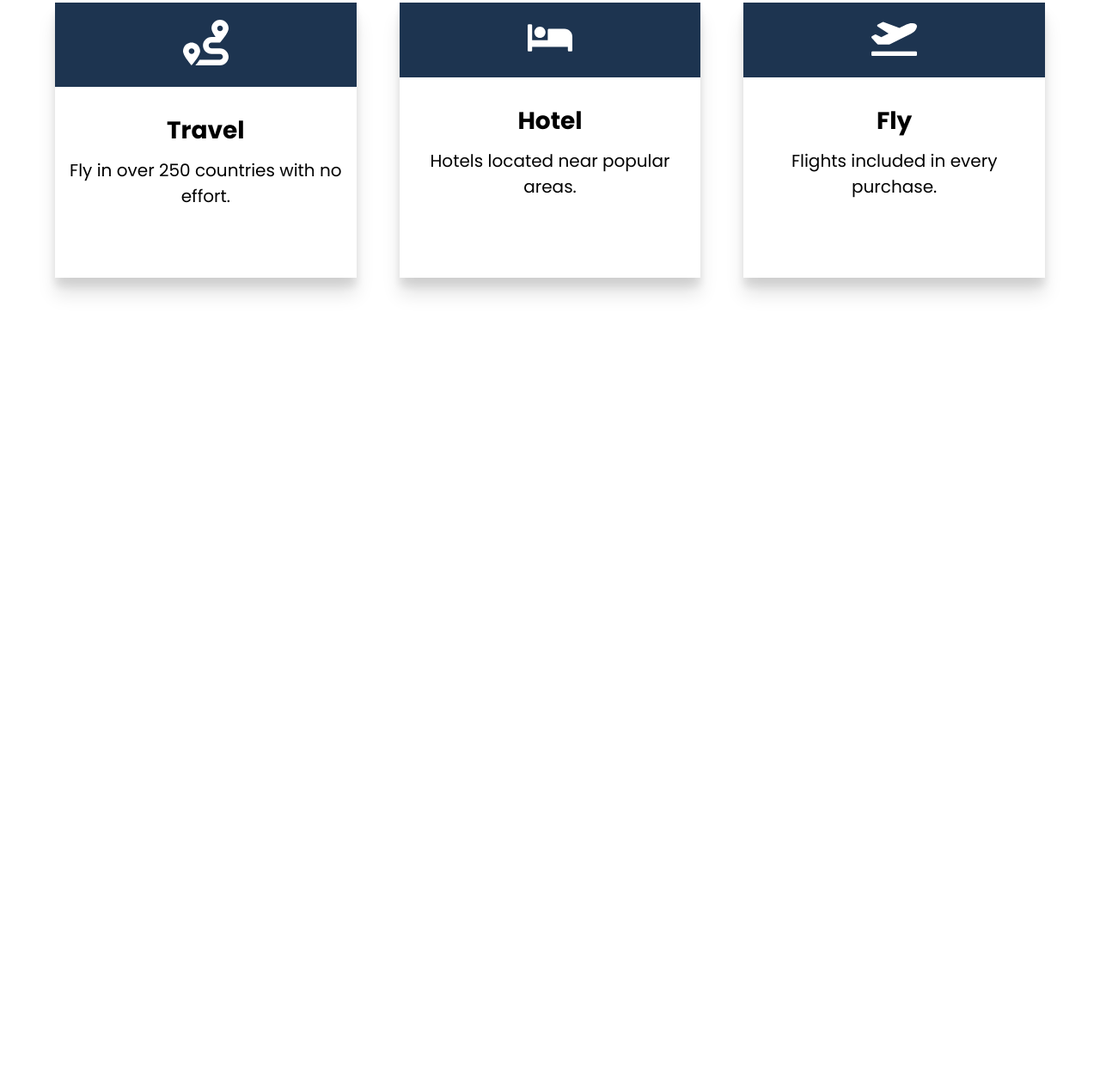
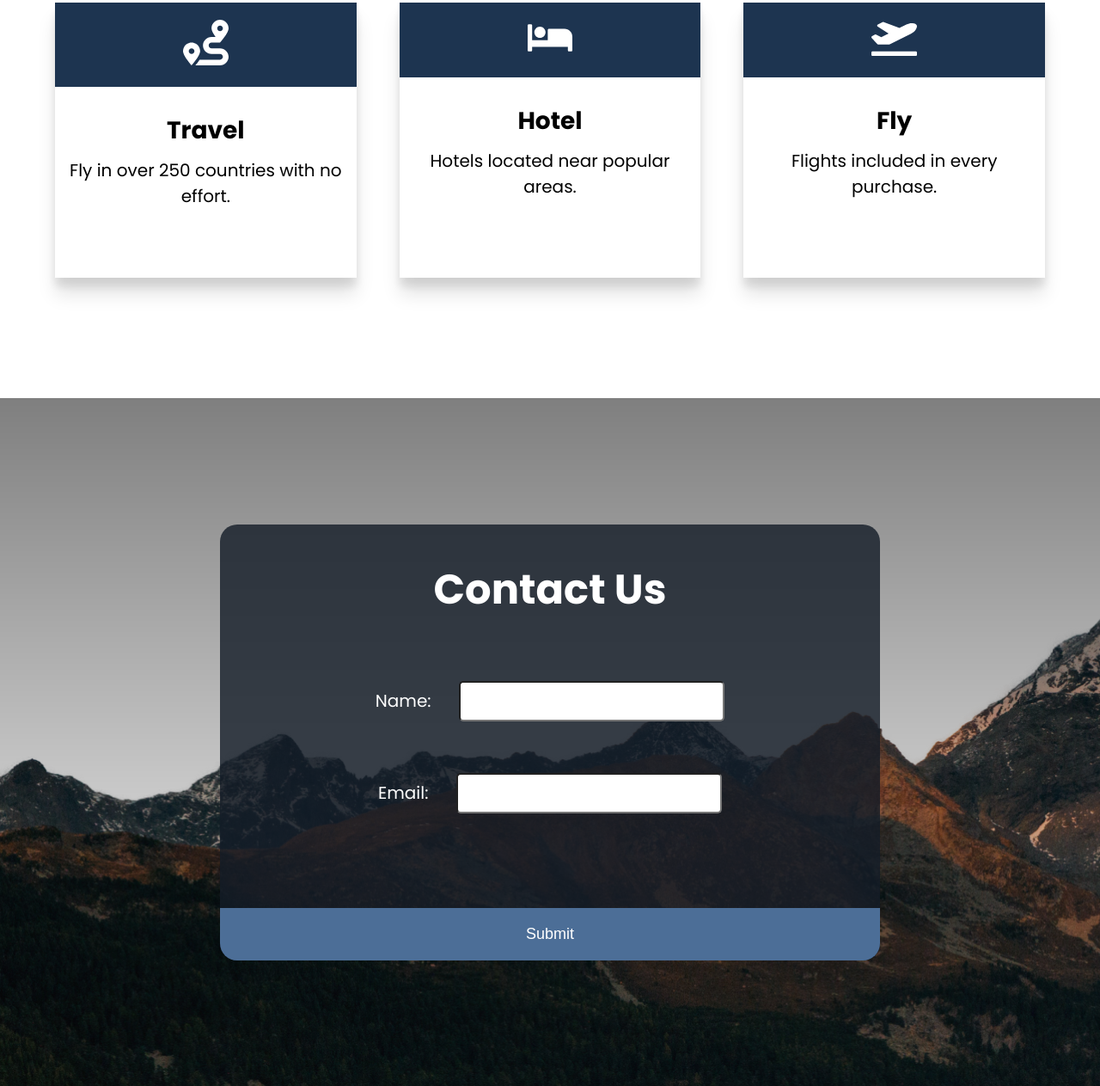
Before and after one commit to w3bdev1/Tripps-Landing-Page, a plain HTML site: page index.html in a window 1280 px wide. Shown: the part 1979-3242 px from the top of the page at 86% size. Before the commit the page ends 2442 px from the top, so only its background shows below. Drawn offline with Linux system fonts and the light colour scheme.

Commit message:
Contact section done

```diff
--- a/index.html
+++ b/index.html
@@ -77,6 +77,25 @@
             </div>
         </div>
     </section>
+    <section id="contact">
+        <div class="form-wrapper">
+            <header class="form-head">
+                <h2>Contact Us</h2>
+            </header>
+            <form action="" method="POST">
+                <div class="name-form">
+                    <label for="name">Name:</label>
+                    <input id="name" type="text" name="name" required minlength="4" />
+                </div>
+                <div class="email-form">
+                    <label for="email">Email:</label>
+                    <input id="email" type="email" required name="_replyto" />
+                </div>
+                <button value="Send" type="submit">Submit</button>
+            </form>
+        </div>
+    </section>
+
 </body>
 
 </html>
--- a/style.css
+++ b/style.css
@@ -30,6 +30,7 @@
     --white: #fff;
     --gradient: linear-gradient(rgba(0 0 0 / 0.5), transparent);
     --dark-purple: #3c3444;
+    --form-bg: rgba(19 28 39 / 0.8)
 }
 
 * {
@@ -249,6 +250,52 @@ nav ul {
     padding: 1rem;
 }
 
+/* Contact */
+
+#contact {
+    min-height: 100vh;
+    background: var(--gradient), url(./img/contact-mountain.png);
+    background-size: cover;
+    background-repeat: no-repeat;
+    display: flex;
+    justify-content: center;
+    align-items: center;
+}
+
+.form-wrapper {
+    background-color: var(--form-bg);
+    width: 60%;
+    color: var(--white);
+    border-radius: 20px;
+}
+
+.form-head {
+    text-align: center;
+    padding: 4rem;
+}
+
+.name-form,
+.email-form {
+    padding: 3rem;
+    text-align: center;
+}
+
+.form-wrapper label {
+    margin-inline-end: 3rem;
+}
+
+.form-wrapper button {
+    width: 100%;
+    padding-block: 2rem;
+    margin-block-start: 8rem;
+    border-radius: 0 0 20px 20px;
+}
+
+.form-wrapper input {
+    padding: 1rem 2rem;
+    border-radius: 5px;
+}
+
 /* Media Queries */
 
 @media screen and (max-width: 1400px) {
```
